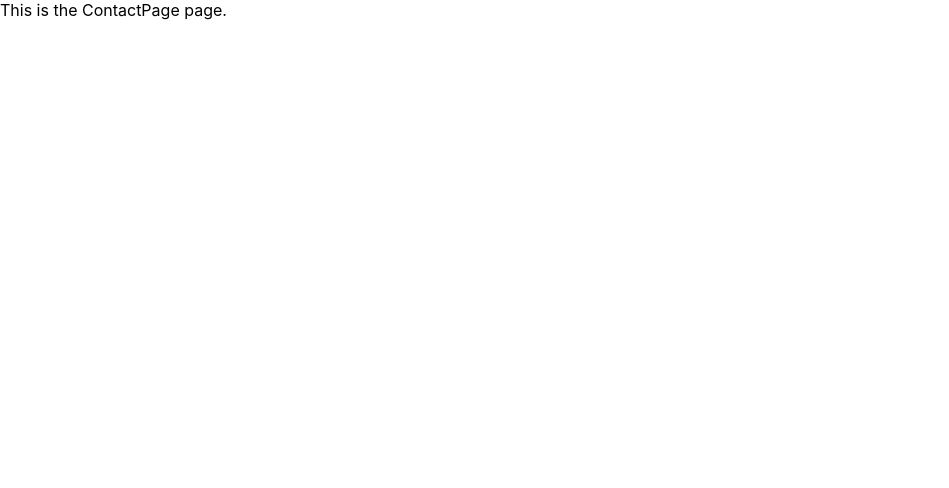
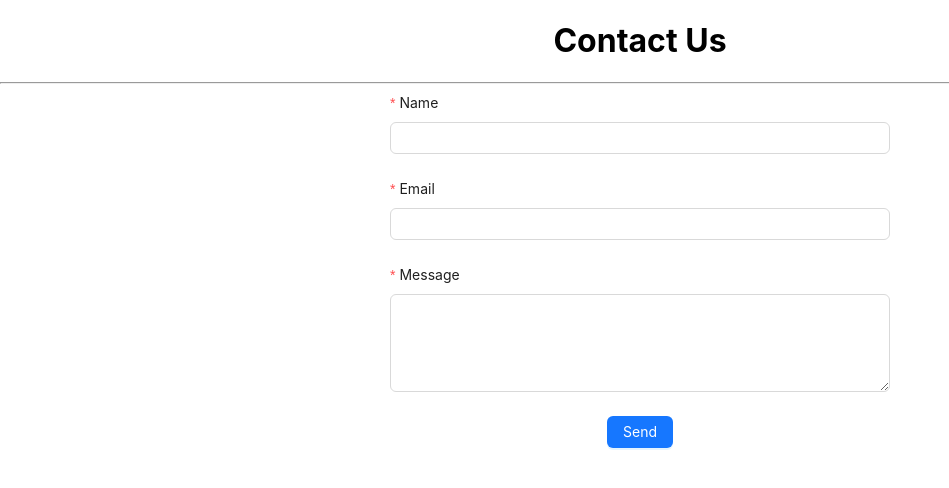
Before and after one commit to sonhan14/React-ECommerce, a React (Create React App) app: page /contact in a window 1280 px wide. Shown: the top 488 px of the page, without its empty margins (0-949 px from the left). Built offline with nearby package versions, Linux system fonts and the light colour scheme.

Commit message:
contact page

```diff
--- a/src/pages/ContactPage.tsx
+++ b/src/pages/ContactPage.tsx
@@ -1,7 +1,90 @@
-import React from "react";
+import React, { useState } from "react";
+import { Form, Input, Button } from "antd";
+import TextArea from "antd/es/input/TextArea";
+import { Link, useNavigate } from "react-router-dom";
 
 const ContactPage = () => {
-  return <div>This is the ContactPage page.</div>;
+  const navigate = useNavigate();
+  const [email, setEmail] = useState("");
+  const [name, setName] = useState("");
+  const [message, setMessage] = useState("");
+
+  const handleClick = () => {
+    if (email === "" || name === "") {
+      alert("Please input all fields!");
+      return;
+    }
+    navigate("/");
+  };
+
+  return (
+    <>
+      <div className="container my-3 py-3">
+        <h1 className="text-center">Contact Us</h1>
+        <hr />
+        <div className="row my-4 h-100">
+          <div>
+            <Form
+            layout="vertical"
+              name="basic"
+              style={{ minWidth: 500 }}
+              labelCol={{ span: 10 }}
+            >
+              <Form.Item
+
+                label="Name"
+                name="name"
+                rules={[
+                  {
+                    required: true,
+                    message: "Please input your Name!",
+                  },
+                ]}
+              >
+                <Input value={name} onChange={(e) => setName(e.target.value)} />
+              </Form.Item>
+              <Form.Item
+
+                label="Email"
+                name="email"
+                rules={[
+                  {
+                    required: true,
+                    message: "Please input your email address!",
+                  },
+                ]}
+              >
+                <Input type="email" value={email} onChange={(e) => setEmail(e.target.value)} />
+              </Form.Item>
+
+              <Form.Item
+
+                label="Message"
+                name="message"
+                rules={[
+                  {
+                    required: true,
+                    message: "Please input your message!",
+                  },
+                ]}
+              >
+                <TextArea rows={4} value={email} onChange={(e) => setEmail(e.target.value)} />
+              </Form.Item>
+              <Form.Item className="loginbtn">
+                <Button
+                  type="primary"
+                  htmlType="submit"
+                  onClick={handleClick}
+                >
+                  Send
+                </Button>
+              </Form.Item>
+            </Form>
+          </div>
+        </div>
+      </div>
+    </>
+  );
 };
 
 export default ContactPage;
--- a/src/pages/HomePage.tsx
+++ b/src/pages/HomePage.tsx
@@ -7,6 +7,7 @@ const HomePage = () => {
       <h1>This is the home page.</h1>
       <Link to="/login">Login</Link>
       <Link to="/about">About</Link>
+      <Link to="/contact">Contact</Link>
     </div>
   );
 };
--- a/src/pages/Login.tsx
+++ b/src/pages/Login.tsx
@@ -22,6 +22,7 @@ const LoginPage = () => {
             <div className="row my-4 h-100">
                 <div>
                     <Form
+                    layout="vertical"
                         name="basic"
                         style={{ minWidth: 400 }}
                         labelCol={{ span: 10 }}
@@ -52,7 +53,7 @@ const LoginPage = () => {
                         >
                             <Input.Password value={password} onChange={(e) => setPassword(e.target.value)}/>
                         </Form.Item>
-                        <Form.Item wrapperCol={{ offset: 10, }}>
+                        <Form.Item>
                             <p>
                                 New Here?{" "}
                                 <Link to="/register">
--- a/src/pages/Register.tsx
+++ b/src/pages/Register.tsx
@@ -23,7 +23,7 @@ const Register = () => {
                 <hr />
                 <div className="row my-4 h-100">
                     <div >
-                        <Form labelCol={{ span: 10 }}>
+                        <Form labelCol={{ span: 10 }} layout="vertical">
                             <Form.Item
                             style={{ minWidth: 400 }}
                                 label="Full Name"
@@ -61,7 +61,7 @@ const Register = () => {
                             >
                                 <Input.Password value={password} onChange={(e) => setPassword(e.target.value)}/>
                             </Form.Item>
-                            <Form.Item wrapperCol={{ offset: 10, }}>
+                            <Form.Item>
                                 <p>Already has an account? <Link to="/login" >Login</Link> </p>
                             </Form.Item>
                             <Form.Item className="loginbtn">
```
